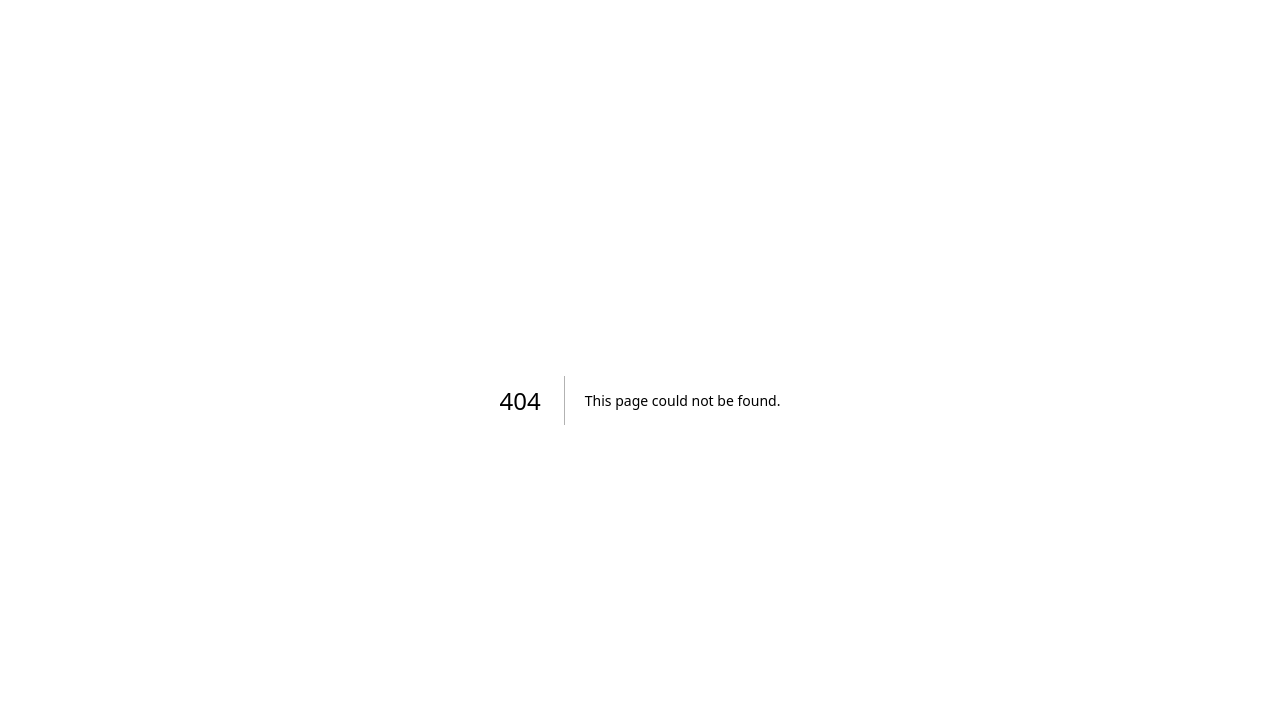
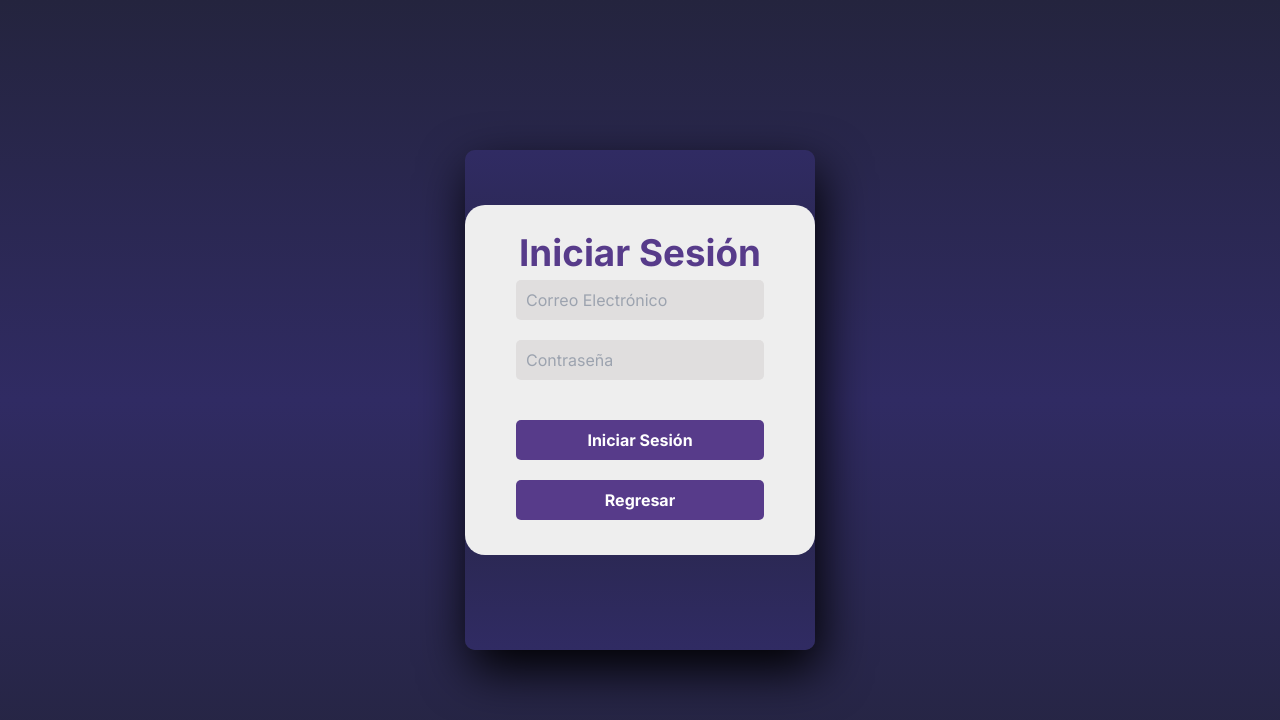
Before and after one commit to CrisHzz/WorldKer, a Next.js app in the folder WorldKer/: page /login in a window 1280 px wide. Before the commit this address had no page. Shown: the top 720 px of the page. Built offline with nearby package versions, Linux system fonts and the light colour scheme.

Commit message:
agregamos login y la pagina de opcion de login TEMPORAL aun no esta terminada

```diff
--- /dev/null
+++ b/WorldKer/app/chooseLogin/chooseLogin.css
@@ -0,0 +1,33 @@
+.choose-container {
+    display: flex;
+    flex-direction: column;
+    justify-content: center;
+    align-items: center;
+    height: 100vh;
+    background: linear-gradient(to bottom, #0f0c29, #302b63, #24243e);
+  }
+
+  h1 {
+    color: white;
+    margin-bottom: 2rem;
+  }
+
+  .button-group {
+    display: flex;
+    gap: 2rem;
+  }
+
+  button {
+    padding: 1rem 2rem;
+    font-size: 1.2rem;
+    background-color: #573b8a;
+    color: white;
+    border: none;
+    border-radius: 5px;
+    cursor: pointer;
+    transition: background-color 0.2s ease-in-out;
+  }
+
+  button:hover {
+    background-color: #6d44b8;
+  }
--- /dev/null
+++ b/WorldKer/app/chooseLogin/page.tsx
@@ -0,0 +1,23 @@
+"use client";
+import { useRouter } from 'next/navigation';
+import './chooseLogin.css';
+
+const ChooseLogin: React.FC = () => {
+  const router = useRouter();
+
+  const handleRedirect = (path: string) => {
+    router.push(path);
+  };
+
+  return (
+    <div className="choose-container">
+      <h1>Elige una opción para iniciar sesión</h1>
+      <div className="button-group">
+        <button onClick={() => handleRedirect('/empresa-login')}>Empresa</button>
+        <button onClick={() => handleRedirect('/login')}>Usuario</button>
+      </div>
+    </div>
+  );
+};
+
+export default ChooseLogin;
--- /dev/null
+++ b/WorldKer/app/login/login.css
@@ -0,0 +1,64 @@
+body {
+  display: flex;
+  justify-content: center;
+  align-items: center;
+  height: 100vh;
+  background: linear-gradient(to bottom, #24243e, #302b63, #24243e);
+}
+
+.container {
+  width: 350px;
+  height: 500px;
+  overflow: hidden;
+  background: linear-gradient(to bottom, #302b63, #24243e, #302b63 );
+  border-radius: 10px;
+  box-shadow: 5px 20px 50px #000;
+}
+
+.login {
+  margin-top: 55px;
+  background: #eee;
+  border-radius: 20px;
+  padding: 20px;
+  text-align: center;
+  height: 350px;
+}
+
+.login-title {
+  color: #573b8a;
+  font-size: 2.3em;
+  font-weight: bold;
+  margin-bottom: 30px;
+}
+
+.input-group {
+  margin-bottom: 20px;
+}
+
+input {
+  width: 80%;
+  height: 40px;
+  background: #e0dede;
+  margin: 0 auto;
+  padding: 10px;
+  border: none;
+  border-radius: 5px;
+  outline: none;
+}
+
+button {
+  width: 80%;
+  height: 40px;
+  margin-top: 20px;
+  color: #fff;
+  background: #573b8a;
+  font-size: 1em;
+  font-weight: bold;
+  border: none;
+  border-radius: 5px;
+  cursor: pointer;
+}
+
+button:hover {
+  background: #6d44b8;
+}
--- /dev/null
+++ b/WorldKer/app/login/page.tsx
@@ -0,0 +1,67 @@
+"use client";
+
+import { useState, ChangeEvent, FormEvent } from 'react';
+import './login.css';
+import { useRouter } from 'next/navigation';
+
+export default function Login(): JSX.Element {
+  const [formData, setFormData] = useState<{
+    email: string;
+    password: string;
+  }>({
+    email: '',
+    password: '',
+  });
+
+  const handleInputChange = (e: ChangeEvent<HTMLInputElement>): void => {
+    setFormData({
+      ...formData,
+      [e.target.name]: e.target.value,
+    });
+  };
+
+  const handleSubmit = (e: FormEvent<HTMLFormElement>): void => {
+    e.preventDefault();
+    console.log(formData); // Aquí iría la lógica para el login
+  };
+
+  const router = useRouter();
+
+  const goBack = (): void => {
+    router.back();
+  };
+
+  return (
+    <div className="container">
+      <div className="main">
+        <div className="login">
+          <form onSubmit={handleSubmit}>
+            <label className="login-title">Iniciar Sesión</label>
+            <div className="input-group">
+              <input
+                type="email"
+                name="email"
+                placeholder="Correo Electrónico"
+                value={formData.email}
+                onChange={handleInputChange}
+                required
+              />
+            </div>
+            <div className="input-group">
+              <input
+                type="password"
+                name="password"
+                placeholder="Contraseña"
+                value={formData.password}
+                onChange={handleInputChange}
+                required
+              />
+            </div>
+            <button type="submit">Iniciar Sesión</button>
+          </form>
+          <button onClick={goBack}>Regresar</button>
+        </div>
+      </div>
+    </div>
+  );
+}
```
